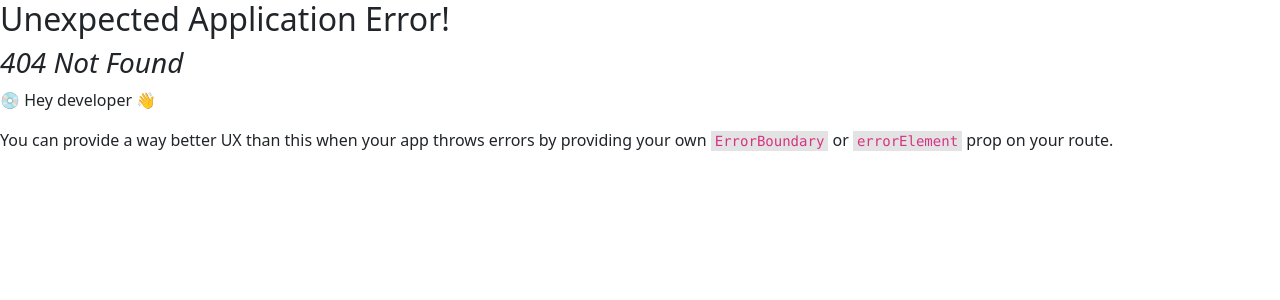
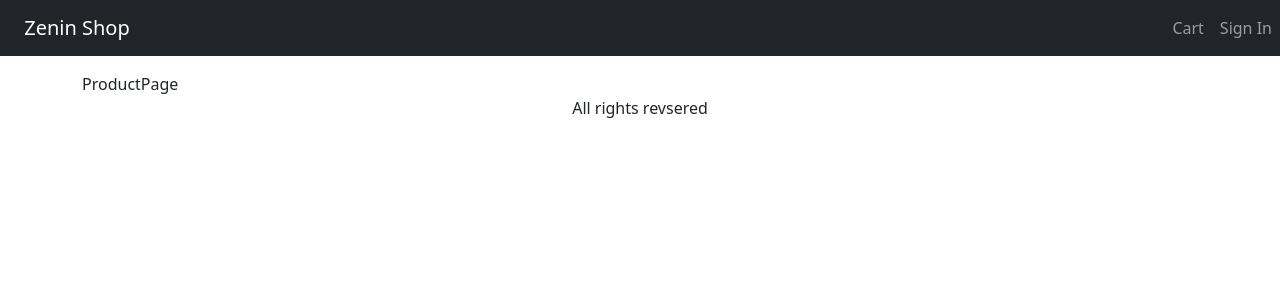
Before and after one commit to ZeninPhamDev/Zenin-Shop, a React (Vite) app in the folder front-end/: page /product/adidas-fit-shirt in a window 1280 px wide. Before the commit this address had no page. Shown: the top 300 px of the page. Built offline with nearby package versions, Linux system fonts and the light colour scheme.

Commit message:
Route Product Page

```diff
--- a/front-end/src/main.tsx
+++ b/front-end/src/main.tsx
@@ -10,11 +10,13 @@ import ReactDOM from 'react-dom/client'
 import App from './App.tsx'
 import './index.css'
 import HomePage from './pages/HomePage.tsx'
+import ProductPage from './pages/ProductPage.tsx'
 
 const router = createBrowserRouter(
   createRoutesFromElements(
     <Route path='/' element={<App />}>
-      <Route index={true} element={<HomePage />}></Route>
+      <Route index={true} element={<HomePage />} />
+      <Route path='product/:slug' element={<ProductPage />} />
       {/* <Route path='dashboard' element={<Dashboard />} />
       ... etc. */}
     </Route>,
--- a/front-end/src/pages/HomePage.tsx
+++ b/front-end/src/pages/HomePage.tsx
@@ -1,11 +1,13 @@
 import { Col, Row } from 'react-bootstrap'
 import { sampleProducts } from '../data'
+import { Link } from 'react-router-dom'
 
 export default function HomePage() {
   return (
     <Row>
       {sampleProducts.map((product) => (
         <Col key={product.slug} sm={6} md={4} lg={3}>
+          <Link to={'product/' + product.slug}>
             <img
               src={product.image}
               alt={product.name}
@@ -13,6 +15,7 @@ export default function HomePage() {
             />
             <h2>{product.name}</h2>
             <p>${product.price}</p>
+          </Link>
         </Col>
       ))}
     </Row>
--- /dev/null
+++ b/front-end/src/pages/ProductPage.tsx
@@ -0,0 +1,3 @@
+export default function ProductPage() {
+  return <div>ProductPage</div>
+}
```
Lines whose indentation alone changed are shown as unchanged.
